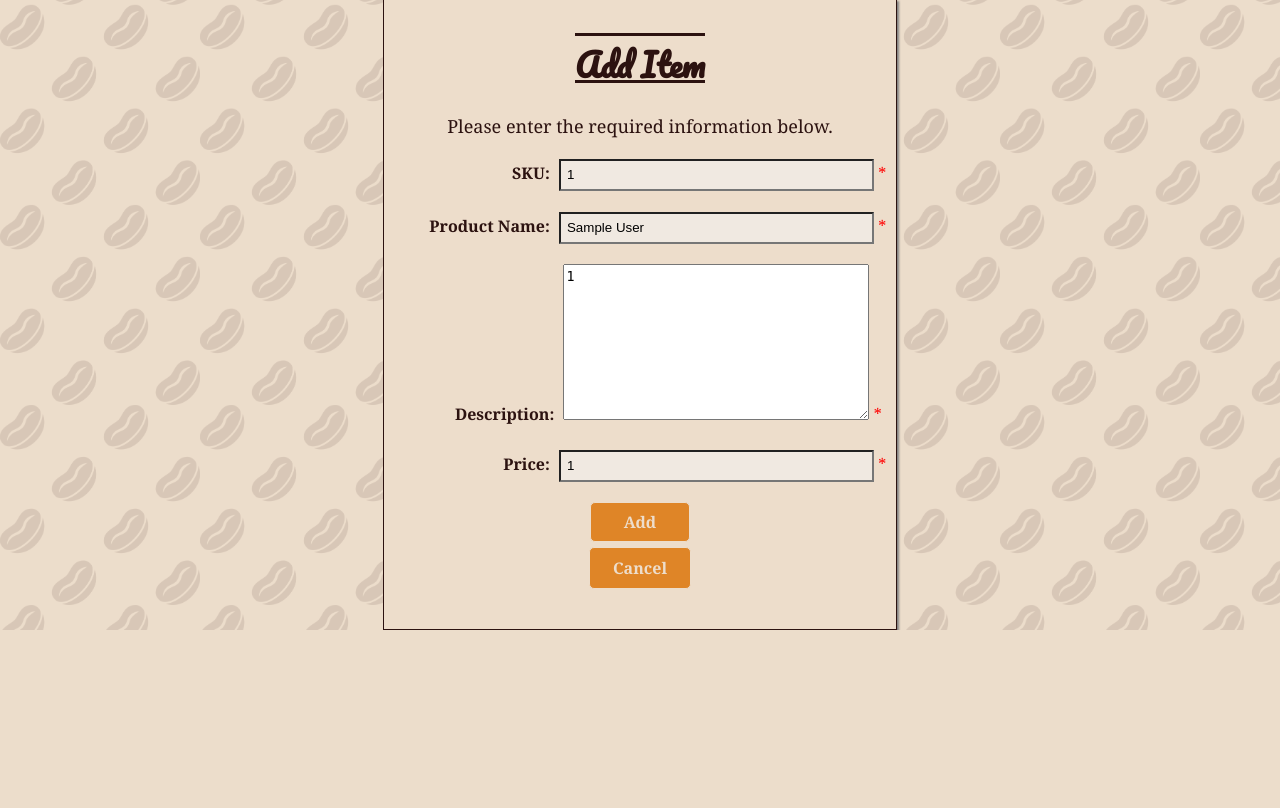
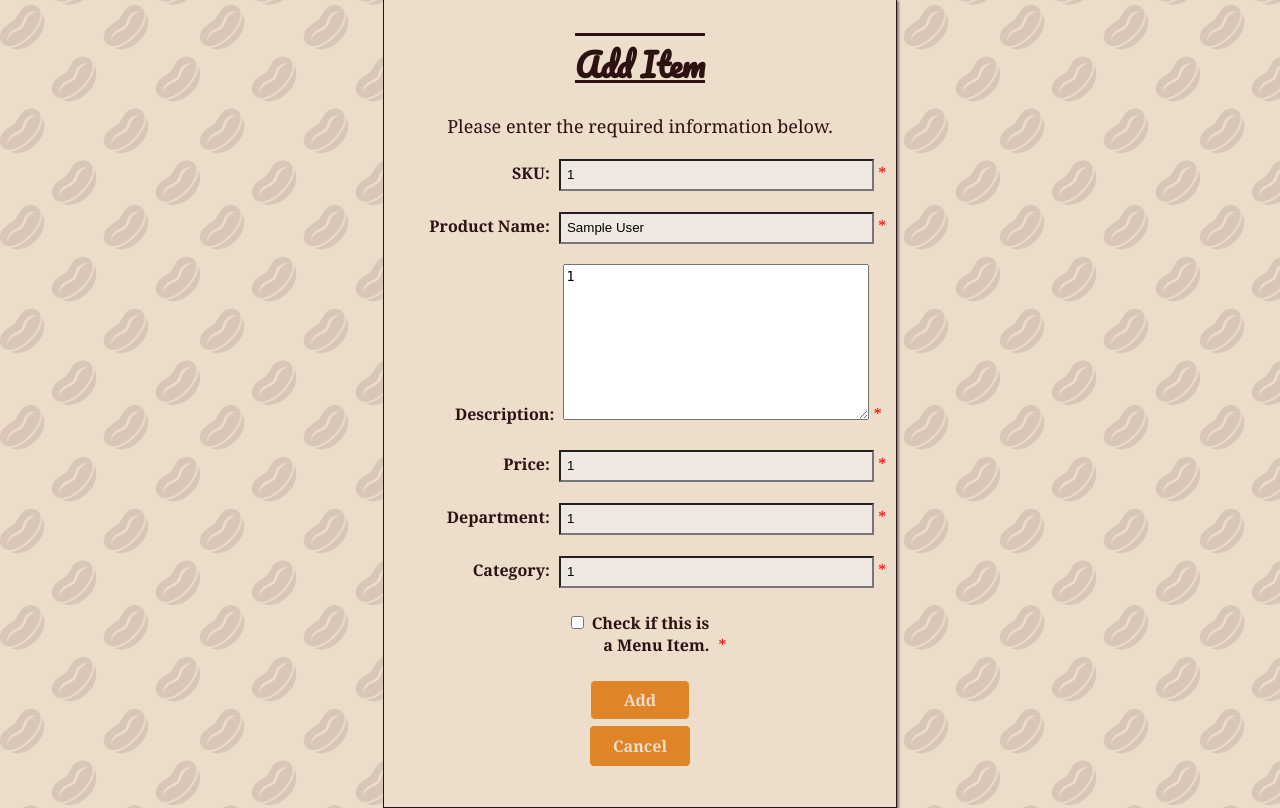
Before and after one commit to TeamYellowCapstone/team-yellow-repo, a PHP site: page /employee/maintenance.php in a window 1280 px wide. Shown: the part 195-1003 px from the top of the page. Before the commit the page ends 825 px from the top, so only its background shows below. Run offline with PHP 8.4, Linux system fonts and the light colour scheme; the visitor is signed in with stand-in values (Sample User, id 1).

Commit message:
Modified the maintenance page
Added the department, category, and is menu checkbox input to the maintenance page

```diff
--- a/details.php
+++ b/details.php
@@ -1,3 +1,3 @@
 <?php
-    $_GET["itemid"] = "hjda 25";
+
 ?>
--- a/employee/maintenance.php
+++ b/employee/maintenance.php
@@ -92,6 +92,31 @@
                         }?>> <span class="ast" > *</span >
                 </div >
                 <div >
+                    <label for="dept" > Department: </label >
+                    <input type="text" id="dept" name="dept" placeholder="Department Name" <?php
+                        if(isset($_SESSION["dept"])){
+                            echo "value=".$_SESSION["dept"];
+                            unset($_SESSION["dept"]);
+                        }?>> <span class="ast" > *</span >
+                </div >
+                <div >
+                    <label for="category" > Category: </label >
+                    <input type="text" id="category" name="category" placeholder="Category" <?php
+                        if(isset($_SESSION["category"])){
+                            echo "value=".$_SESSION["category"];
+                            unset($_SESSION["category"]);
+                        }?>> <span class="ast" > *</span >
+                </div >
+                <div >
+                    <label for="is-menu" >
+                        <input type="checkbox" class="chk-btn" id="is-menu" name="ismenu" <?php
+                        if(isset($_SESSION["is-menu"])){
+                            echo $_SESSION["is-menu"] == true ? "checked" : "";
+                            unset($_SESSION["is-menu"]);
+                        }?>> Check if this is a Menu Item.</label >
+                    <span class="ast" > *</span >
+                </div >
+                <div >
                     <?php
                         if($_SESSION["action"] == "add"){
                             echo "<input class='submit btn' type='submit' name='add' value='Add' >";
--- a/scripts/php/menuItems.php
+++ b/scripts/php/menuItems.php
@@ -29,7 +29,7 @@
                         //print catagory name and display/fetch items in the catagory
                         $msg = $msg. "<h2 class='catagory-name'>".$prod_cat."</h2><hr class='catagory-line'>";
                         while($row = $prod_result->fetch_assoc()){
-                            $msg = $msg. "<a href='details.php?itemid=".$row['MasterSKU']."'>
+                            $msg = $msg. "<a href='details.php?itemid=".$row['MasterSKU']."' class='menu-item-link'>
                                     <div class='menu-item' id='item".$row['MasterSKU']."'>
                                         <h2 class='item-name centerText'>".$row['ProductName']."</h2>
                                         <div><img src='images/".getImage($conn,$row["ImgID"])."' alt='' class='img menu-item-img'></div>
@@ -52,7 +52,7 @@
     echo $msg;
     //get image location and pass to image src
     function getImage($conn,$id){
-        $img;
+        $img = "uploads/placeHolder.png";
         $img_query = "SELECT ImgName, ImgLocation FROM Image
                         INNER JOIN Product_Item ON
                         Product_Item.ImgID = Image.ImgID
--- a/styles/style.css
+++ b/styles/style.css
@@ -228,6 +228,17 @@ ul.error {
     width: 100%;
     text-align: center;
 }
+.dept-links{
+    text-align: center;
+    width: 100%;
+    margin: auto;
+}
+.dep-opt{
+   display: inline-block !important;
+}
+.menu-item-link{
+    text-decoration: none;
+}
 .item-name {
     background-color: #2C1210;
     margin: auto;
```
Also changed, not shown: menu.php (+8 -6 lines), scripts/load-product.js (+5 -3 lines), scripts/php/addNewItem.php (+18 -13 lines).
